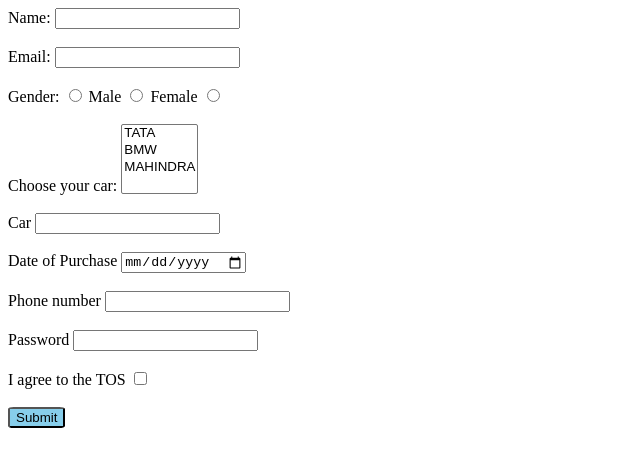
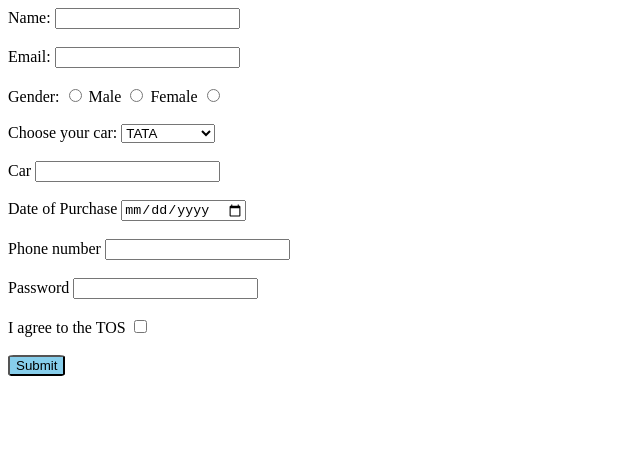
Before and after one commit to acciojob/signup-form-car-Saipavan8790, a website: page main.html in a window 1280 px wide. Shown: the whole page, without its empty margins (0-640 px from the left). Drawn offline with Linux system fonts and the light colour scheme.

Commit message:
created a submission

```diff
--- a/main.html
+++ b/main.html
@@ -23,7 +23,7 @@
 		<input type="radio" id="gender_f" name="gender" required>
 		<br><br>
 		<label for="cars">Choose your car:</label>
-		<select name="cars" id="cars" multiple>
+		<select id="cars" name="cars">
 
 			<option value="tata">TATA</option>
 			<option value="bmw">BMW</option>
```
